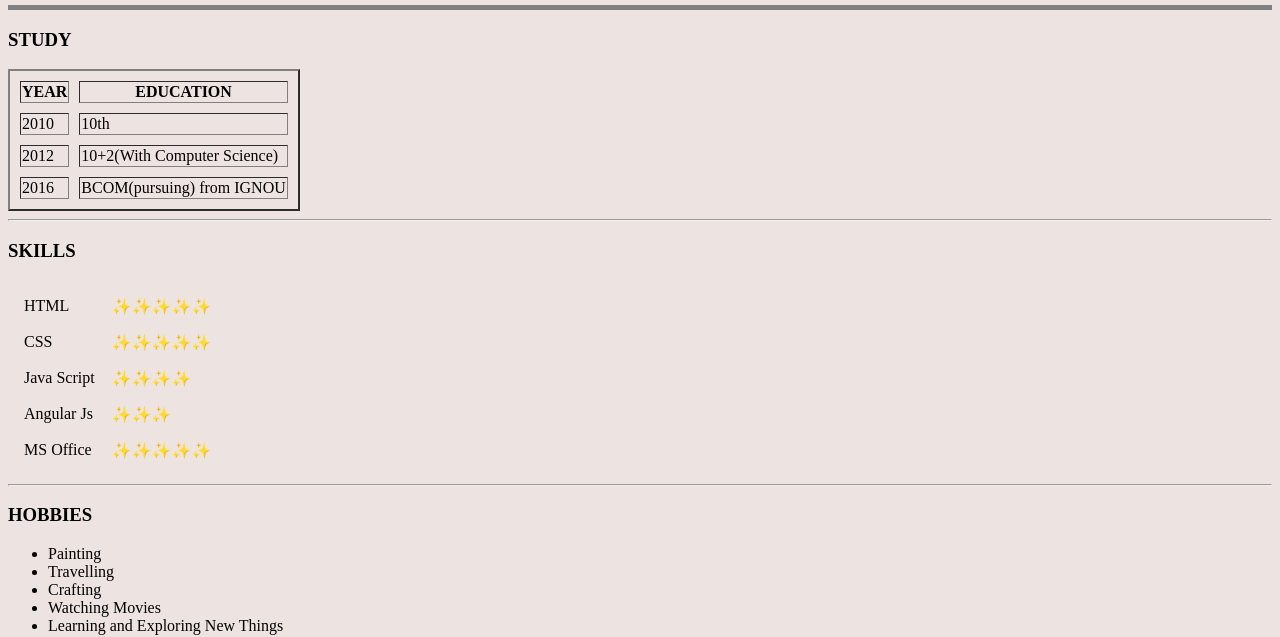
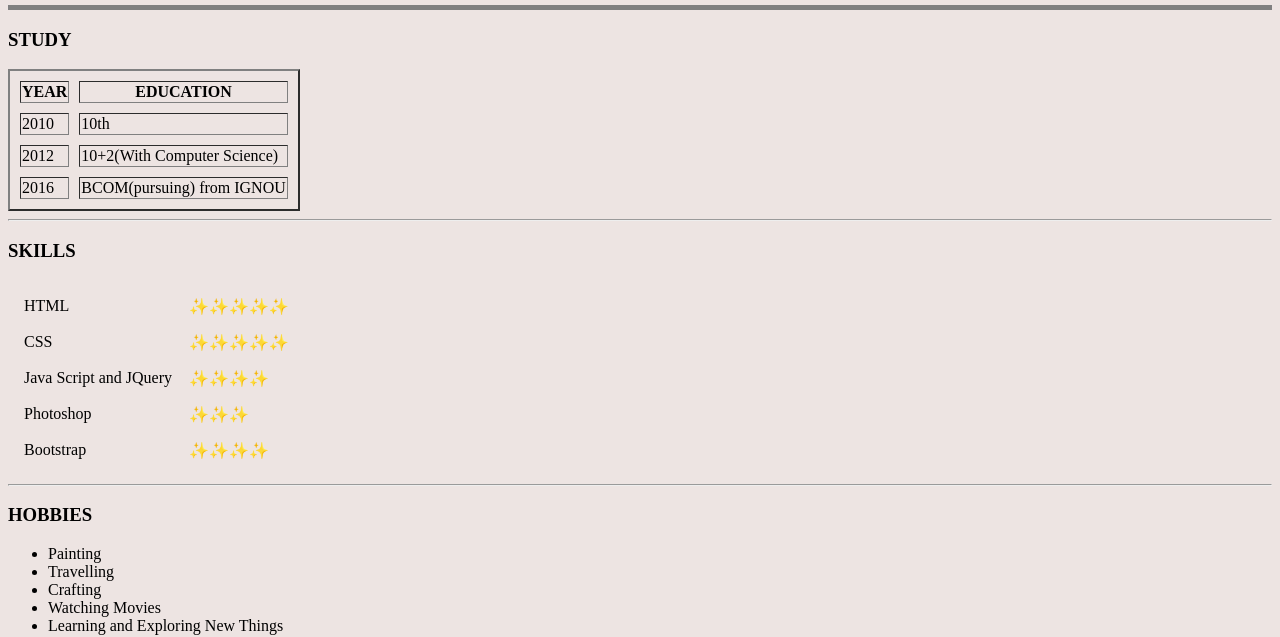
Before and after one commit to shreyasg25/Susovan, a plain HTML site: page index.html in a window 1280 px wide. Shown: the part 202-839 px from the top of the page. Drawn offline with Linux system fonts and the light colour scheme.

Commit message:
Add files via upload

```diff
--- a/index.html
+++ b/index.html
@@ -49,16 +49,16 @@
 			<td>✨✨✨✨✨</td>
 		</tr>
 		<tr>
-			<td>Java Script</td>
+			<td>Java Script and JQuery</td>
 			<td>✨✨✨✨</td>
 		</tr>
 		<tr>
-			<td>Angular Js</td>
+			<td>Photoshop</td>
 			<td>✨✨✨</td>
 		</tr>
 		<tr>
-			<td>MS Office</td>
-			<td>✨✨✨✨✨</td>
+			<td>Bootstrap</td>
+			<td>✨✨✨✨</td>
 		</tr>
 	</table>
 	<hr>
```
